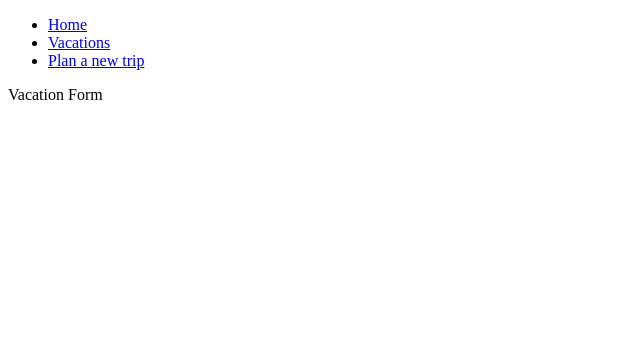
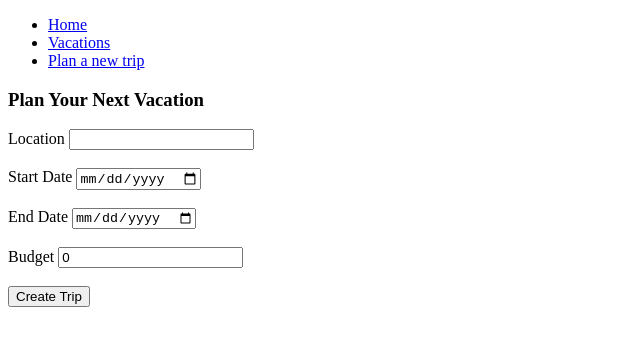
Before and after one commit to kotomino/vacay-away-frontend, a React (Create React App) app: page /vacations/new in a window 1280 px wide. Shown: the top 346 px of the page, without its empty margins (0-640 px from the left). Built offline with nearby package versions, Linux system fonts and the light colour scheme; no server answers.

Commit message:
create new vacation form

```diff
--- a/src/components/vacations/VacationForm.js
+++ b/src/components/vacations/VacationForm.js
@@ -1,10 +1,52 @@
 import React, { Component } from 'react'
+import { connect } from 'react-redux';
+// import { addVacation } from '.../actions/vacations';
+
 
 class VacationForm extends Component {
+
+  state = {
+    location: "",
+    startDate: "",
+    endDate: "",
+    budget: 0
+  }
+
+  handleChange = e => {
+    this.setState({
+      [e.target.name]: e.target.value
+    })
+  }
+
+  handleSubmit = e => {
+    e.preventDefault();
+
+    this.props.addVacation(this.state, this.props.history);
+  }
+
   render() {
     return (
       <div>
-        Vacation Form
+        <h3>Plan Your Next Vacation</h3>
+        <form onSubmit={this.handleSubmit}>
+          <div>
+            <label htmlFor="location">Location </label>
+            <input type="text" id="title" name="location" value={this.state.location} onChange={this.handleChange} />
+          </div><br/>
+          <div>
+            <label htmlFor="startDate">Start Date </label>
+            <input type="date" id="startDate" name="startDate" value={this.state.startDate} onChange={this.handleChange} />
+          </div><br/>
+          <div>
+            <label htmlFor="endDate">End Date </label>
+            <input type="date" id="endDate" name="endDate" value={this.state.endDate} onChange={this.handleChange} />
+          </div><br/>
+          <div>
+            <label htmlFor="budget">Budget </label>
+            <input type="number" id="budget" name="budget" value={this.state.budget} onChange={this.handleChange} />
+          </div><br/>
+          <input type="submit" value="Create Trip" />
+        </form>
       </div>
     )
   }
```
